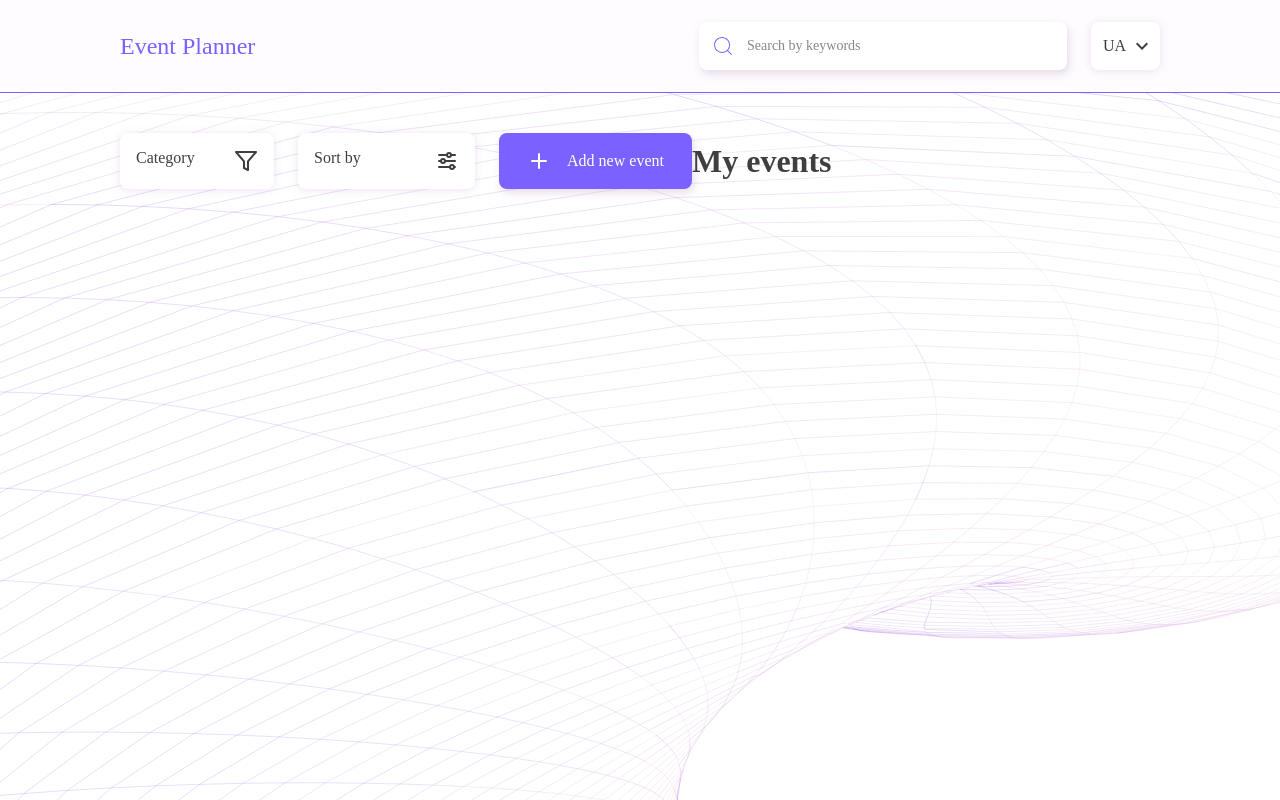
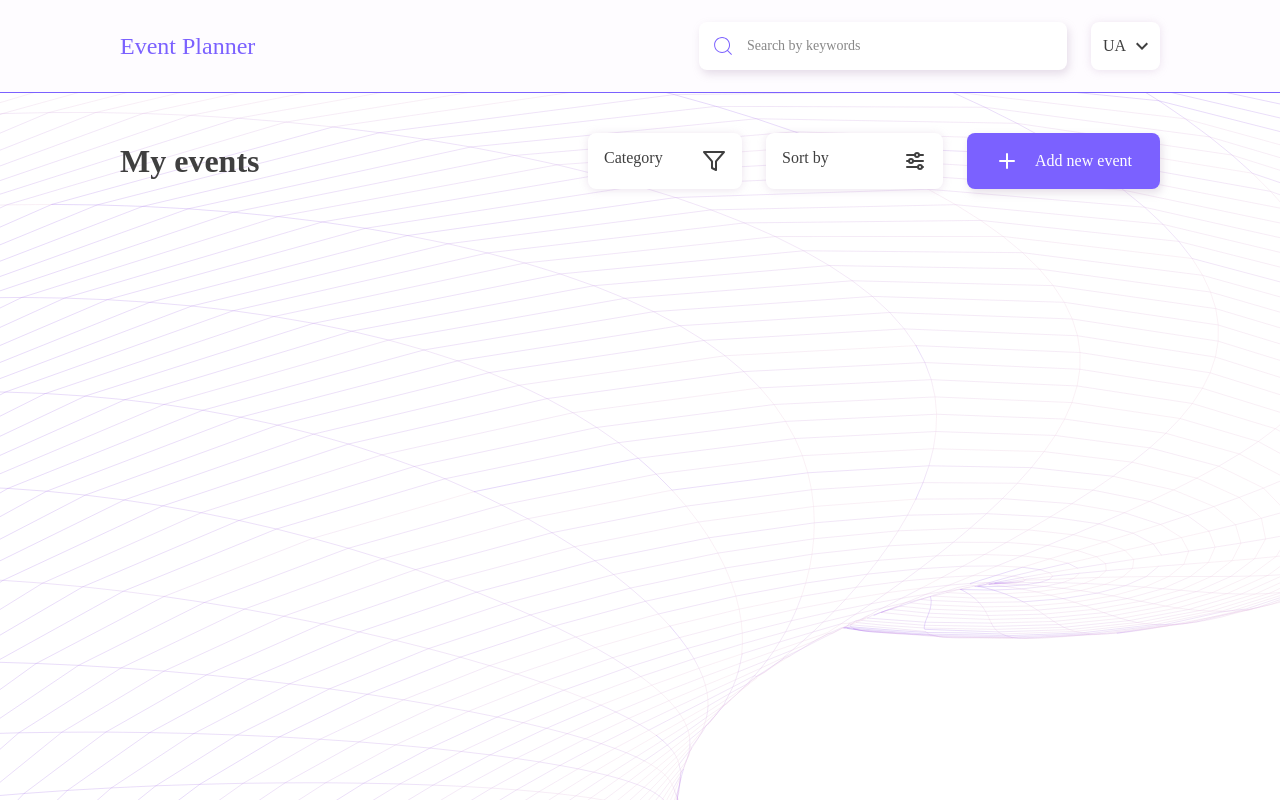
Before and after one commit to vadymfrlv/event-planner, a React (Vite) app: page / in a window 1280 px wide. Shown: the top 800 px of the page. Built offline with nearby package versions, Linux system fonts and the light colour scheme; a web font is replaced by a local one; what i18next-localstorage-backend would draw is missing.

Commit message:
WORK:
- adjusted style for breakpoints

```diff
--- a/src/components/PageTitle/PageTitle.styled.ts
+++ b/src/components/PageTitle/PageTitle.styled.ts
@@ -3,14 +3,22 @@ import styled from 'styled-components';
 export const PageTitleStyled = styled.h1`
   display: none;
 
+  margin-right: auto;
+
+  font-family: Poppins;
+  font-weight: 600;
+  font-size: 32px;
+
+  color: #3f3f3f;
+
   @media (min-width: ${p => p.theme.screens.tab}) {
     display: block;
-    margin-right: auto;
+    margin-top: 40px;
+  }
 
-    font-family: Poppins;
-    font-weight: 600;
-    font-size: 32px;
-
-    color: #3f3f3f;
+  @media (min-width: ${p => p.theme.screens.note}) {
+    display: block;
+    margin-top: 0;
+    order: -1;
   }
 `;
```
